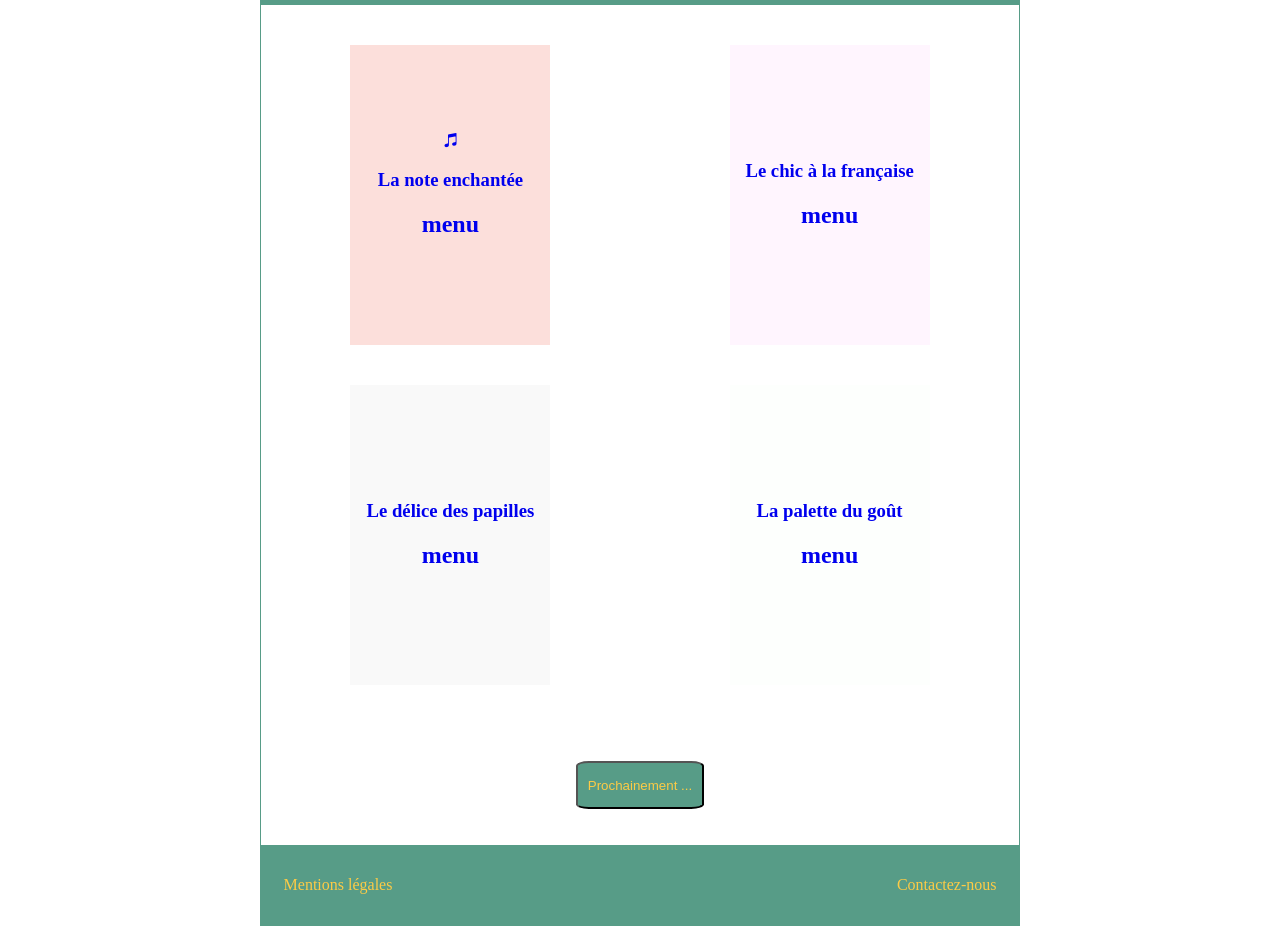
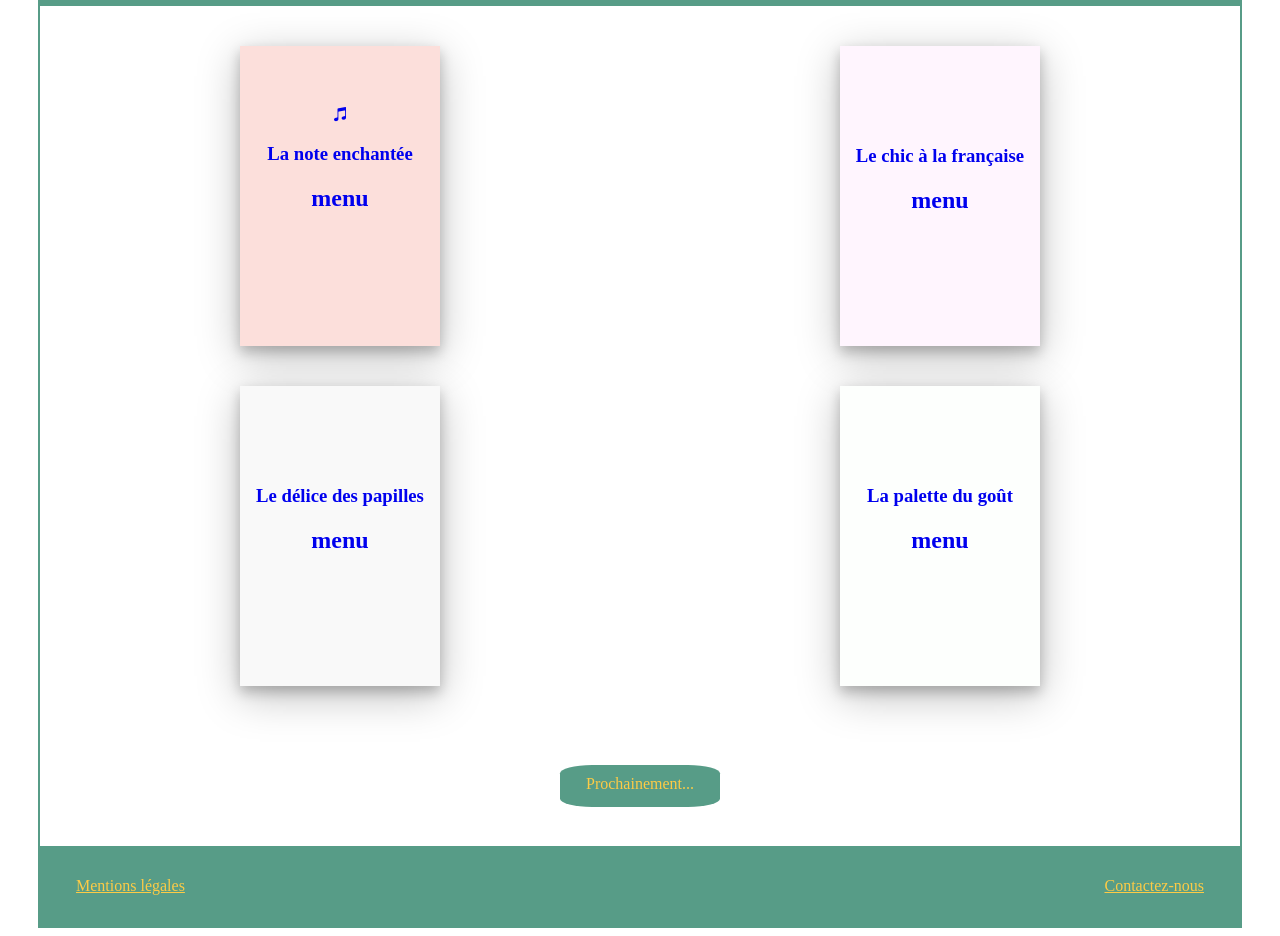
Before and after one commit to Pac176/P3ohmyfood, a website: page index.html in a window 1280 px wide. Shown: the part 84-1020 px from the top of the page. Drawn offline with Linux system fonts and the light colour scheme.

Commit message:
modif lien index.html et boxshadow css

```diff
--- a/index.html
+++ b/index.html
@@ -17,17 +17,17 @@
       <div class="content">
           <div class="content_1">
             <section class=" menu menu_note">
-                <a href="note.html"> <div class="block_lien"><i class="fab fa-itunes-note"></i>
+                <a href="note.html"> <span class="block_lien"><i class="fab fa-itunes-note"></i>
                     <h3> La note enchantée </h3>
-                    <h2> menu </h2> </div>
+                    <h2> menu </h2> </span>
                 </a>
 
             </section>
 
             <section class="menu menu_chic">
-                <a href="chic.html"><div class="block_lien">
+                <a href="chic.html"><span class="block_lien">
                     <h3> Le chic à la française </h3>
-                    <h2> menu </h2> </div> </a>
+                    <h2> menu </h2> </span> </a>
 
 
             </section>
@@ -36,17 +36,17 @@
 
           <div class="content_2">
             <section class=" menu menu_delice">
-                <a href="delice.html"><div class="block_lien">
+                <a href="delice.html"><span class="block_lien">
                     <h3> Le délice des papilles </h3>
-                    <h2> menu </h2> </div> </a>
+                    <h2> menu </h2> </span> </a>
 
 
 
             </section>
             <section class=" menu menu_palette">
-                <a href="palette.html"><div class="block_lien">
+                <a href="palette.html"><span class="block_lien">
                     <h3> La palette du goût </h3>
-                    <h2> menu </h2> </div> </a>
+                    <h2> menu </h2> </span> </a>
 
 
             </section>
@@ -54,7 +54,7 @@
           </div>
 
       </div>
-           <div class="item_btn"> <button class="btn"> Prochainement ... </button>  </div>
+           <div class="item_next"> <a href="#"> Prochainement...</a> </div>
 
 
         <footer>
--- a/scss/style.scss
+++ b/scss/style.scss
@@ -1,7 +1,7 @@
 .container{
     margin: auto;
-    width: 60%;
-    border:#579c87 1px solid;
+    max-width: 1200px;
+    border:#579c87 2px solid;
     display: flex;
     flex-direction: column;
 
@@ -30,33 +30,42 @@
     width: 200px;
     text-align: center;
     height: 300px;
-    display: flex;
-    flex-direction: column;
-    justify-content: center;
-    align-items: center;
+    box-shadow: 0 6px 12px rgba(0, 0, 0, .22), 0 10px 40px rgba(0, 0, 0, .25);
+     a{
+        text-decoration: none;
+        display: block;
+        width: 200px;
+        height: 300px;
+        padding-top: 60px;
+     }
 }
-a{
-    text-decoration: none;
-}
+
 .menu_note {
     background-color: #fcdfdb;
+
 
 
 }
 .menu_chic {
 
     background-color: #fff5fe;
-
+   a{
+       padding-top: 80px;
+   }
 }
 .menu_delice {
 
     background-color: #f9f9f9;
-
+    a{
+        padding-top: 80px;
+    }
 }
 .menu_palette {
 
     background-color: #fdfffd;
-
+    a{
+        padding-top: 80px;
+    }
 }
 header{
     height: 10vh;
@@ -83,16 +92,20 @@ header h1{
     text-align: center;
     color: #fdcb46;
 }
-.item_btn{
+.item_next{
     display: flex;
     justify-content: center;
     align-items: center;
     height: 15vh;
+
+    a{
+        background-color:#579c87 ;
+        border-radius: 20%;
+        color: #fdcb46;
+        width: 10rem;
+        height: 2rem;
+        text-align: center;
+        padding-top: 0.6rem;
+        text-decoration: none;
+     }
 }
-.btn{
-    background-color:#579c87 ;
-    border-radius: 10% 10%;
-    width: 8rem;
-    height: 3rem;
-    color: #fdcb46;
-}
```
Also changed, not shown: chic.html (+1 -1 lines), delice.html (+1 -1 lines), note.html (+17 -1 lines), palette.html (+1 -1 lines), css/style.css, 1 other file.
